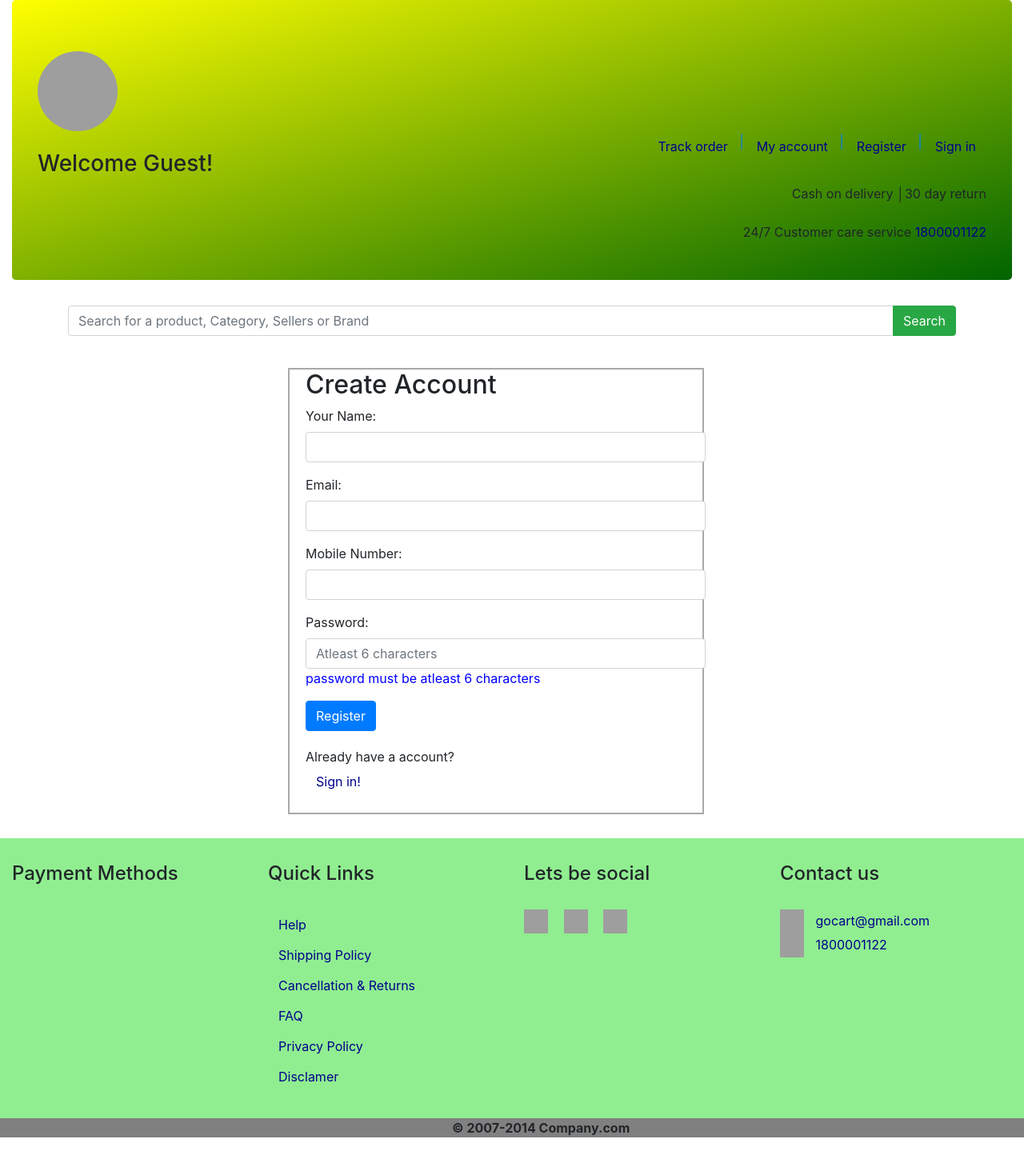
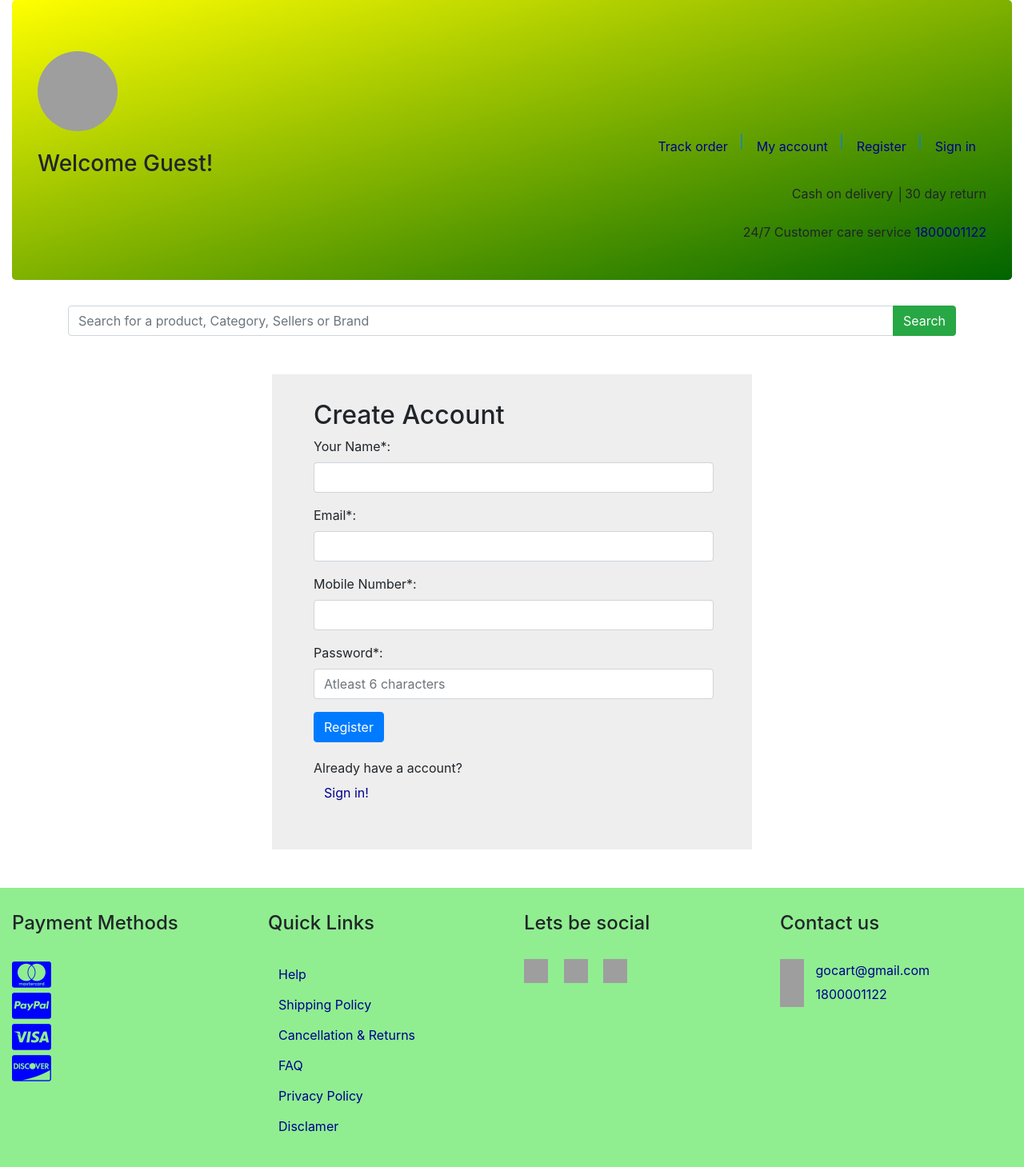
Before and after one commit to tanya-kaur/shopping-cart, a PHP site: page /createform.php in a window 1280 px wide. Shown: the top 1459 px of the page at 80% size. Before the commit the page ends 1422 px from the top, so only its background shows below. Run offline with PHP 8.4, Linux system fonts and the light colour scheme; some libraries are stand-ins or nearby versions; grey boxes are pictures that could not be loaded.

Commit message:
Update createform.php

```diff
--- a/shopping-cart/createform.php
+++ b/shopping-cart/createform.php
@@ -7,35 +7,50 @@
     <meta http-equiv="X-UA-Compatible" content="ie=edge">
     <title>Document</title>
     <link rel="stylesheet" href="bootstrap-4.3.1/bootstrap-4.3.1/dist/css/bootstrap.min.css">
+    <link rel="stylesheet" href="https://cdnjs.cloudflare.com/ajax/libs/font-awesome/4.7.0/css/font-awesome.min.css">
+
+    <style>
+    #homeform{
+        margin-left: auto;
+        margin-bottom: 3rem;
+        margin-top: 3rem;
+        margin-right:auto;
+        background: #eee;
+        max-width: 600px;
+        padding: 2rem;
+    }
+    </style>
 </head>
 
 <body>
     <?php
     require_once 'includes/header.php';
     ?>
-    <form style="margin-left: 360px; margin-top: 40px; margin-right:400px; border: 2px solid darkgray"
-        action="create-acc.php" method="POST">
+    <form  id="homeform" action="create-acc.php" method="POST">
         <fieldset style="width: 500px; margin-left: 20px; margin-bottom: 20px">
             <h2>Create Account</h2>
             <div class="form-group">
-                <label for="name">Your Name:</label>
+                <label for="name">Your Name*:</label>
                 <input type="text" class="form-control" name="Name">
+                <div class="invalid-feedback"></div>
             </div>
             <div class="form-group">
 
-                <label for="email">Email:</label>
-                <input type="email" class="form-control" name="Email">
+                <label for="email">Email*:</label>
+                <input type="email" class="form-control" name="Email" id="Email">
+                <div class="invalid-feedback"></div>
             </div>
             <div class="form-group">
 
-                <label for="number">Mobile Number:</label>
+                <label for="number">Mobile Number*:</label>
                 <input type="tel" class="form-control" name="Number">
+                <div class="invalid-feedback"></div>
             </div>
             <div class="form-group">
 
-                <label for="password">Password:</label>
+                <label for="password">Password*:</label>
                 <input type="password" class="form-control" placeholder="Atleast 6 characters" name="Password">
-                <p style="color: blue">password must be atleast 6 characters</p>
+                <div class="invalid-feedback"></div>
             </div>
             <button type="submit" class="btn btn-primary">Register</button>
             <p style="margin-top: 20px; margin-bottom:0%">Already have a account?</p>
@@ -47,6 +62,64 @@
     <?php
     require_once 'includes/footer.php';
     ?>
+    <script>
+    document.querySelector('#homeform').onsubmit = function(e){
+        let errorFlag = false;
+        document.querySelectorAll('is-invalid').forEach(function(el){
+                el.classList.remove('is-invalid');
+            });
+
+    const name = document.querySelector("input[name='Name']").value.trim();
+    const email = document.querySelector("input[name='Email']").value.trim();
+    const number = document.querySelector("input[name='Number']").value.trim();
+    const password = document.querySelector("input[name='Password']").value.trim();
+    if(name.length === 0){
+        errorFlag= true;
+        document.querySelector("input[name='Name']").nextElementSibling.innerHTML= "Name is required.";
+        document.querySelector("input[name='Name']").classList.add('is-invalid');
+    }
+    else if(!(/^[a-zA-Z\s]+$/.test(name))){
+        errorFlag= true;
+        document.querySelector("input[name='Name']").nextElementSibling.innerHTML= "Name is invalid.";
+        document.querySelector("input[name='Name']").classList.add('is-invalid');
+    }
+    if(email.length === 0){
+                errorFlag = true;
+                document.querySelector("input[name='Email']").nextElementSibling.innerHTML = "Email is required.";
+                document.querySelector("input[name='Email']").classList.add('is-invalid');
+            }
+
+           else if(!(/^(?=.*[a-z0-9])&(?=.{.com})$/.test(email))){
+                errorFlag = true;
+                document.querySelector("input[name='Email']").nextElementSibling.innerHTML = "Email is invalid.";
+                document.querySelector("input[name='Email']").classList.add('is-invalid');
+            }
+            if(number.length === 0){
+                errorFlag = true;
+                document.querySelector("input[name='Number']").nextElementSibling.innerHTML = "number is required.";
+                document.querySelector("input[name='Number']").classList.add('is-invalid');
+            }
+          else  if(!(/^(?=.*[0-9]).{10}$/.test(number))){
+                errorFlag = true;
+                document.querySelector("input[name='Number']").nextElementSibling.innerHTML = "number is invalid.";
+                document.querySelector("input[name='Number']").classList.add('is-invalid');
+            }
+            if(password.length === 0){
+                errorFlag = true;
+                document.querySelector("input[name='Password']").nextElementSibling.innerHTML = "Password is required.";
+                document.querySelector("input[name='Password']").classList.add('is-invalid');
+            }
+           else  if(!(/^(?=.*[a-z])(?=.*[A-Z])(?=.*[0-9])(?=.[!@#_]).{6,}$/.test(password))){
+                errorFlag = true;
+                document.querySelector("input[name='Password']").nextElementSibling.innerHTML = "password must have lowercase, uppercase, numeric and special characters. Password  should have atleast 6 characters.";
+                document.querySelector("input[name='Password']").classList.add('is-invalid');
+            }
+            if(errorFlag){
+                e.preventDefault();
+            }
+
+    }
+    </script>
 </body>
 
 </html>
```
